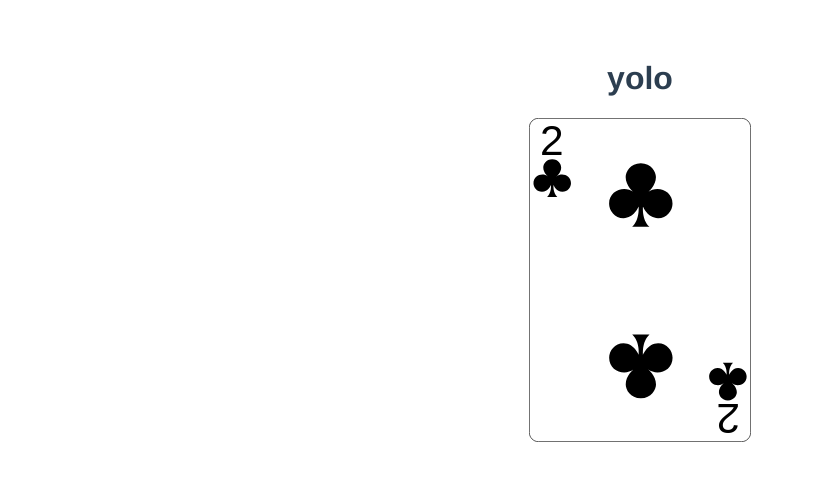
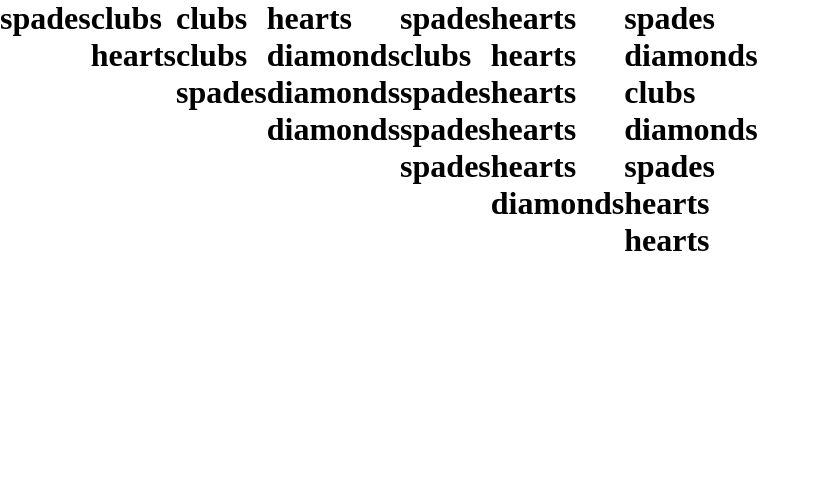
Before and after one commit to pmate93/vue-solitaire, a Vue app: page / in a window 1280 px wide. Shown: the top 480 px of the page, without its empty margins (0-819 px from the left). Built offline with nearby package versions, Linux system fonts and the light colour scheme.

Commit message:
distributing cards to components

```diff
--- a/src/App.vue
+++ b/src/App.vue
@@ -1,6 +1,6 @@
 <template>
-  <DistributedCards :distributedDeck="distributedDeck" />
-  <img src="./assets/cards/2_of_clubs.svg">
+  <DistributedCards :distributedCards="distributedCards" />
+  <!-- <img src="./assets/cards/2_of_clubs.svg"> -->
 
 </template>
 
@@ -20,12 +20,11 @@ export default {
         {type: ''},
         {number: ''},
         {src: ''},
+        {id: 0}
       ],
 
-      distributedDeck:[
-        {type: ''},
-        {number: ''},
-        {src: ''},
+      distributedCards: [
+        { columns: [] }
       ]
 
     }
@@ -62,18 +61,29 @@ export default {
         let idx = Math.floor(Math.random() * deckSize);
         let removedIndex = indexes.splice(idx, 1);
         this.deck[removedIndex] = temporaryDeck.pop();
+        this.deck[removedIndex].id = deckSize;
         deckSize -= 1;
       }while(deckSize >= 0);
 
       console.log(this.deck);
 
       //getting distributed cards
+      let tempDeck = [];
+
       for(let i = 0; i < 28; i++){
-        this.distributedDeck[i] = this.deck.pop();
+        tempDeck[i] = this.deck.pop();
       }
 
-      console.log(this.distributedDeck);
+      this.distributedCards = [];
+      for(let i = 1; i < 8; i++){
+        this.distributedCards[i] = [];
+        for (let j = 0; j < i; j++) {
+          this.distributedCards[i].push(tempDeck.pop());
+        }
+      }
 
+      console.log(this.distributedCards);
+      console.log(tempDeck);
 
     },
 
@@ -92,12 +102,20 @@ export default {
 </script>
 
 <style>
+* {
+    margin: 0;
+    padding: 0;
+    box-sizing: border-box;
+  }
+
 #app {
-  font-family: Avenir, Helvetica, Arial, sans-serif;
+  /* font-family: Avenir, Helvetica, Arial, sans-serif;
   -webkit-font-smoothing: antialiased;
   -moz-osx-font-smoothing: grayscale;
   text-align: center;
   color: #2c3e50;
-  margin-top: 60px;
+  margin-top: 60px; */
+
+  display: flex;
 }
 </style>
--- a/src/components/Card.vue
+++ b/src/components/Card.vue
@@ -1,10 +1,13 @@
 <template>
-
+  <h1>{{title}}</h1>
 </template>
 
 <script>
 export default {
     name: 'Card',
+    props:{
+        title: String
+    }
 }
 </script>
 
--- a/src/components/DistributedCards.vue
+++ b/src/components/DistributedCards.vue
@@ -1,14 +1,24 @@
 <template>
-  <h1>yolo</h1>
+<Card />
+
+<div v-for='(cards, index) in distributedCards' :key="index">
+    <Card v-for='card in cards' :key="card.id" :title="card.type" />
+
+
+</div>
+
 </template>
 
 <script>
-
+import Card from '../components/Card.vue'
 
 export default {
     name: 'DistributedCards',
+    components: {
+        Card
+    },
     props:{
-        deck: Array
+        distributedCards: Array
     },
 
     data(){
```
